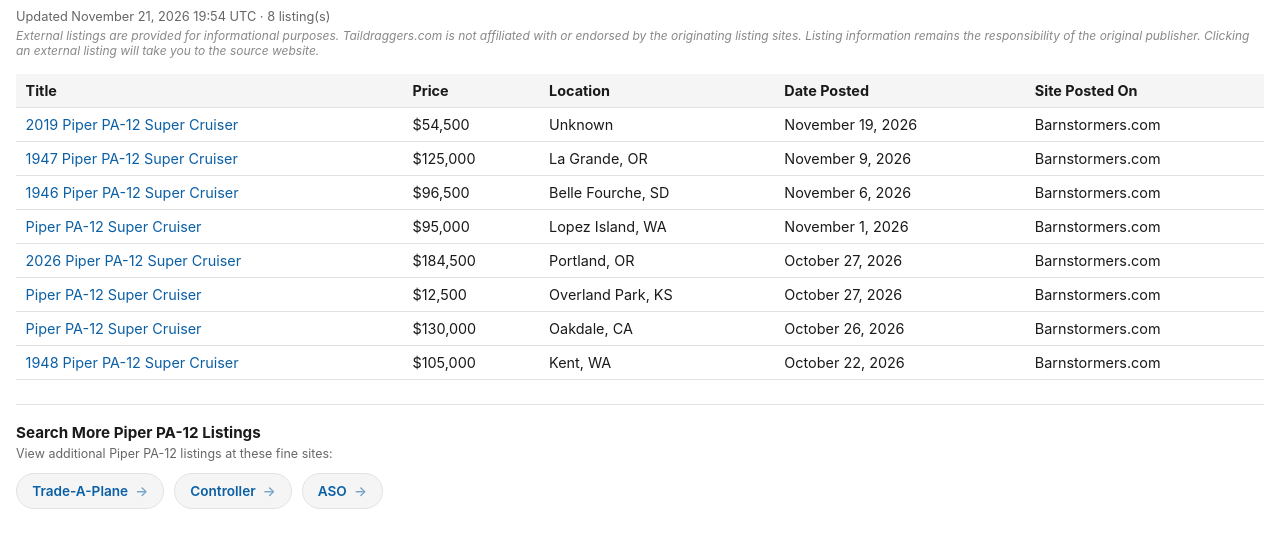
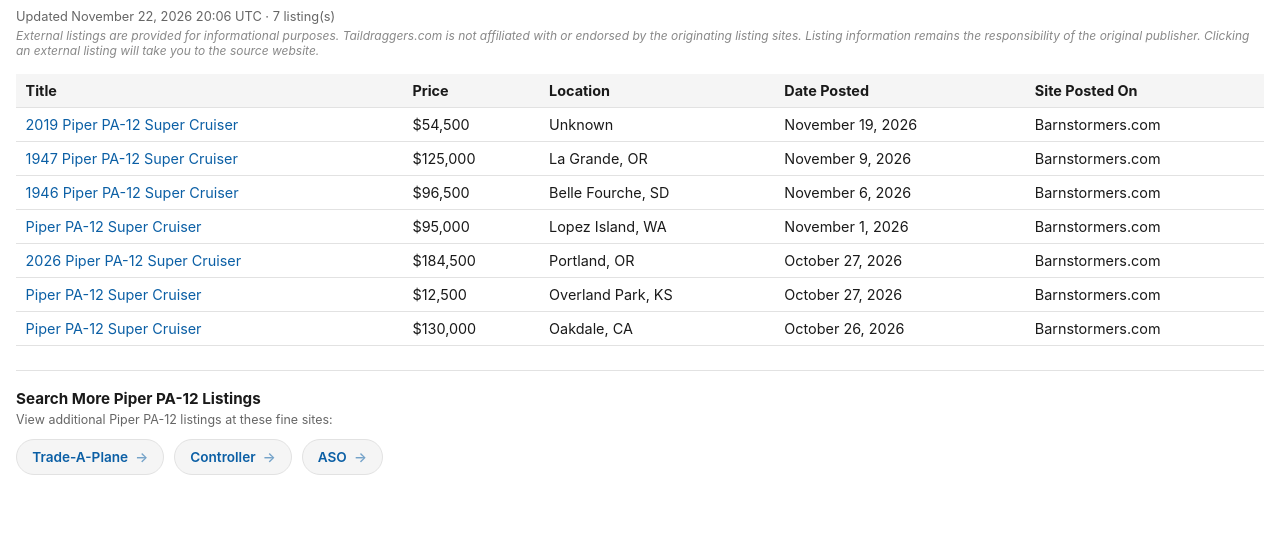
Before and after one commit to taildraggers/piper-pa12-for-sale, a plain HTML site: page docs/index.html in a window 1280 px wide. Shown: the part 43-590 px from the top of the page. Drawn offline with Linux system fonts and the light colour scheme.

Commit message:
Update Piper PA-12 listings (2026-11-22)

```diff
--- a/docs/index.html
+++ b/docs/index.html
@@ -76,7 +76,7 @@
 </head>
 <body>
   <h1>Other Piper PA-12 Ads on the Web</h1>
-  <div class="updated">Updated November 21, 2026 19:54 UTC &middot; 8 listing(s)</div>
+  <div class="updated">Updated November 22, 2026 20:06 UTC &middot; 7 listing(s)</div>
   <div class="disclaimer">External listings are provided for informational purposes. Taildraggers.com is not affiliated with or endorsed by the originating listing sites. Listing information remains the responsibility of the original publisher. Clicking an external listing will take you to the source website.</div>
   <table>
     <thead>
@@ -90,7 +90,6 @@
         <tr><td><a href="https://www.barnstormers.com/classified-2063501-2026-PA-12-Super-Cruiser.html" target="_blank" rel="noopener noreferrer">2026 Piper PA-12 Super Cruiser</a></td><td>$184,500</td><td>Portland, OR</td><td>October 27, 2026</td><td>Barnstormers.com</td></tr>
         <tr><td><a href="https://www.barnstormers.com/classified-1957794-PA-12-Project.html" target="_blank" rel="noopener noreferrer">Piper PA-12 Super Cruiser</a></td><td>$12,500</td><td>Overland Park, KS</td><td>October 27, 2026</td><td>Barnstormers.com</td></tr>
         <tr><td><a href="https://www.barnstormers.com/classified-2080299-Piper-PA12.html" target="_blank" rel="noopener noreferrer">Piper PA-12 Super Cruiser</a></td><td>$130,000</td><td>Oakdale, CA</td><td>October 26, 2026</td><td>Barnstormers.com</td></tr>
-        <tr><td><a href="https://www.barnstormers.com/classified-2079651-1948-PA-12.html" target="_blank" rel="noopener noreferrer">1948 Piper PA-12 Super Cruiser</a></td><td>$105,000</td><td>Kent, WA</td><td>October 22, 2026</td><td>Barnstormers.com</td></tr>
     </tbody>
   </table>
   <div class="more-resources">
```
